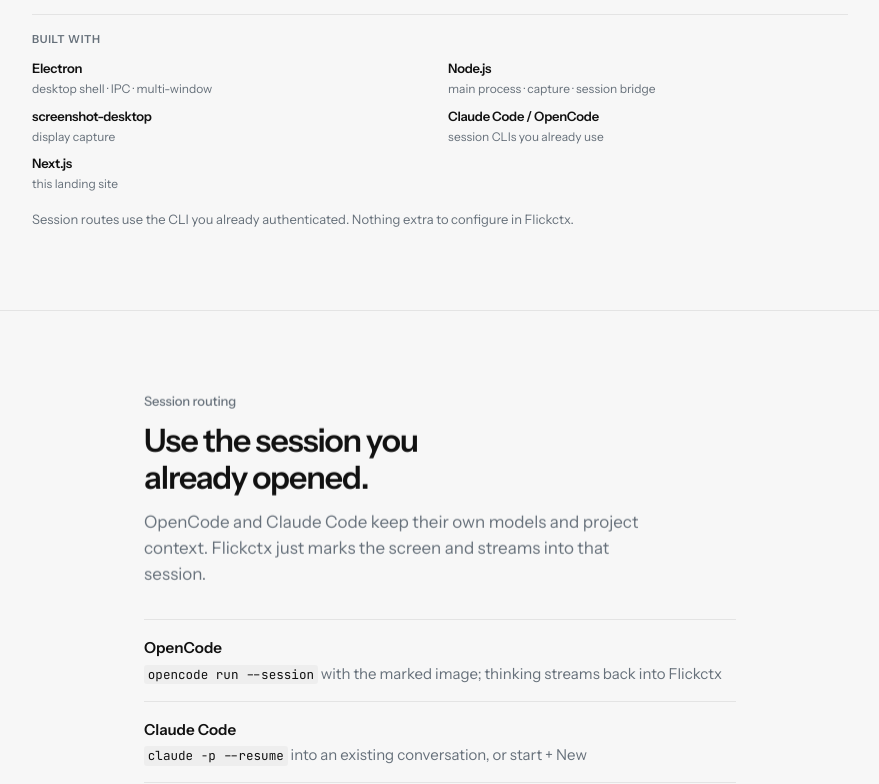
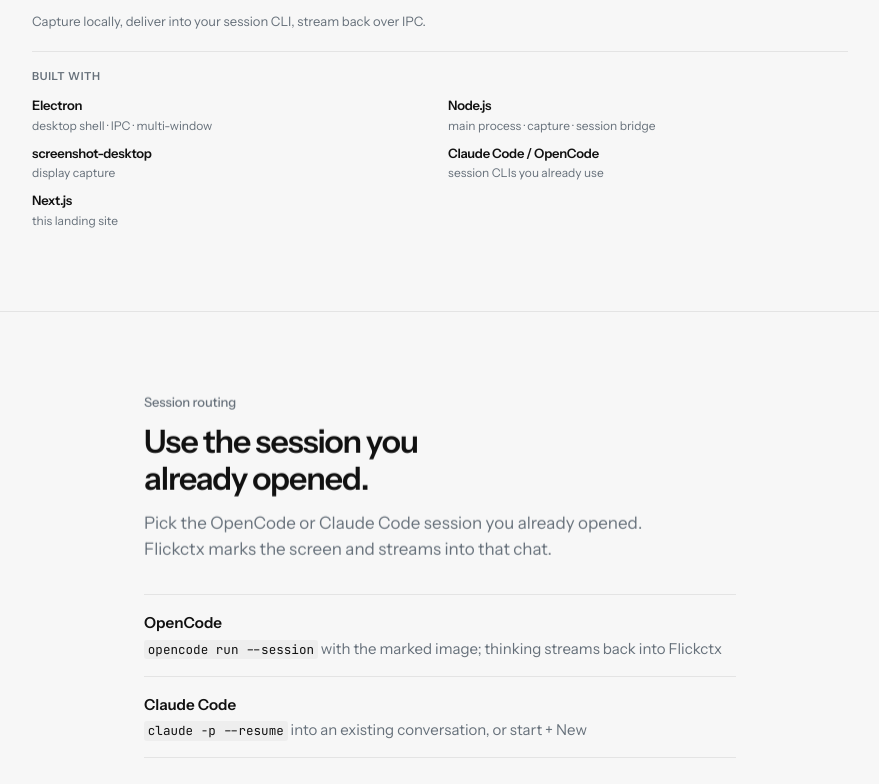
Before and after one commit to Pegusus/flickctx, a Next.js app in the folder site/: page / in a window 1280 px wide. Shown: the part 2068-2852 px from the top of the page, without its empty margins (200-1079 px from the left). Built offline with nearby package versions, Linux system fonts and the light colour scheme.

Commit message:
Scrub residual auth/config disclaimers from landing copy

```diff
--- a/site/src/components/ArchDiagram.tsx
+++ b/site/src/components/ArchDiagram.tsx
@@ -206,7 +206,7 @@ export function ArchDiagram() {
             Spawn CLI with the marked crop · stream-json / --thinking
           </text>
           <text x="60" y="492" className={styles.p}>
-            Uses that session’s auth, models, and project context
+            Continues that session’s models and project context
           </text>
         </g>
 
--- a/site/src/components/IncidentDemo.tsx
+++ b/site/src/components/IncidentDemo.tsx
@@ -30,7 +30,7 @@ const STEPS: Step[] = [
   {
     id: "aws-mark",
     panel: "aws",
-    caption: "Mark AWS. Crop becomes the vision focus.",
+    caption: "Mark AWS. Crop becomes the focus.",
     ms: 1800,
     mark: true,
     draw: true,
--- a/site/src/components/Sections.module.css
+++ b/site/src/components/Sections.module.css
@@ -66,13 +66,6 @@
   max-width: 22ch;
 }
 
-.archNote {
-  margin: 1rem 0 0;
-  font-size: 0.8125rem;
-  color: var(--mute);
-  max-width: 40rem;
-  line-height: 1.5;
-}
 
 .installPre {
   margin: 1.25rem 0 1rem;
--- a/site/src/components/Sections.tsx
+++ b/site/src/components/Sections.tsx
@@ -50,7 +50,7 @@ export function ArchitectureSection() {
       <div className={`container ${styles.archWide}`}>
         <Reveal>
           <p className="kicker">Technical design</p>
-          <h2 className="sec-title">How Flickctx is built.</h2>
+          <h2 className="sec-title">How Flickctx works under the hood.</h2>
           <p className="sec-lead">
             An Electron main process owns floating windows over IPC. A local
             capture pipeline hands the mark to a session CLI bridge — Claude
@@ -58,10 +58,6 @@ export function ArchitectureSection() {
             window.
           </p>
           <ArchDiagram />
-          <p className={styles.archNote}>
-            Session routes use the CLI you already authenticated. Nothing extra
-            to configure in Flickctx.
-          </p>
         </Reveal>
       </div>
     </section>
@@ -76,8 +72,8 @@ export function SessionsSection() {
           <p className="kicker">Session routing</p>
           <h2 className="sec-title">Use the session you already opened.</h2>
           <p className="sec-lead">
-            OpenCode and Claude Code keep their own models and project context.
-            Flickctx just marks the screen and streams into that session.
+            Pick the OpenCode or Claude Code session you already opened.
+            Flickctx marks the screen and streams into that chat.
           </p>
         </Reveal>
         <Reveal cascade>
```
